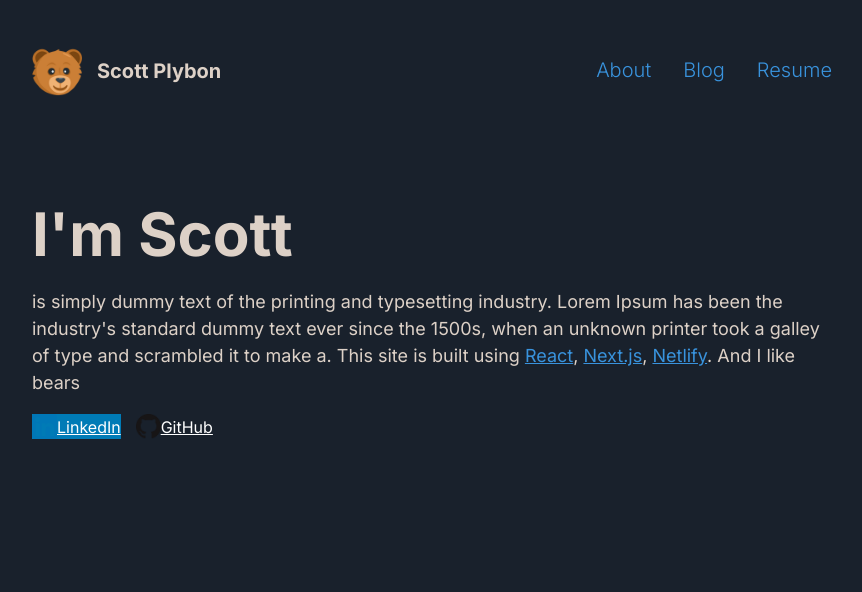
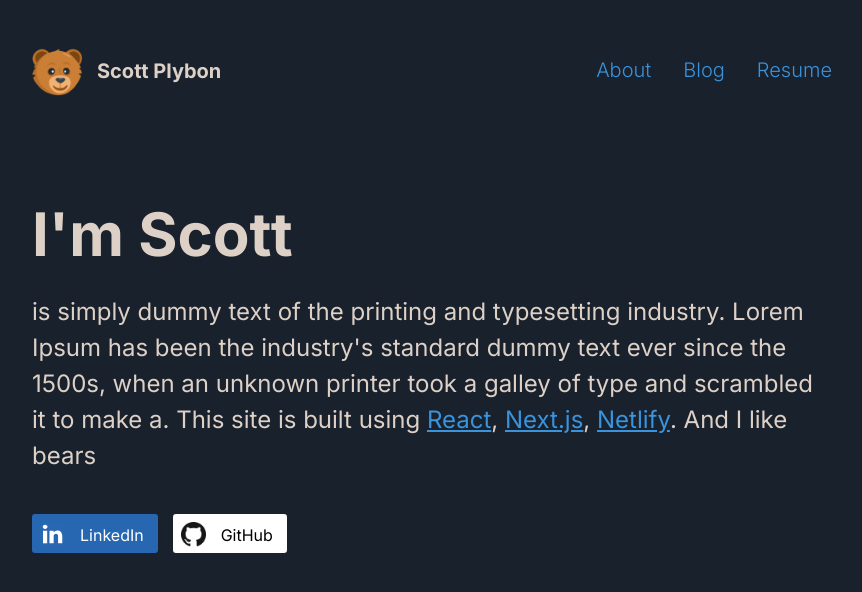
Before and after one commit to splybon/portfolio, a Next.js app: page / in a window 1280 px wide. Shown: the top 592 px of the page, without its empty margins (208-1070 px from the left). Built offline with nearby package versions, Linux system fonts and the light colour scheme.

Commit message:
Creating social Icons on home page

```diff
--- a/pages/index.js
+++ b/pages/index.js
@@ -14,14 +14,22 @@ export default function Home() {
         <a href="https://www.netlify.com/">Netlify</a>. And I like bears
       </p>
       <ul className={styles.socialList}>
-        <li className={`${styles.socialLink} ${styles.linkedIn}`}>
-          <a href="https://www.linkedin.com/in/scott-plybon-0b923786">
+        <li className={styles.linkedin}>
+          <a
+            target="_blank"
+            href="https://www.linkedin.com/in/scott-plybon-0b923786"
+            className={styles.socialLink}
+          >
             <img src="/LinkedIn.svg" className={styles.socialImage} />
             LinkedIn
           </a>
         </li>
-        <li className={styles.socialLink}>
-          <a href="https://github.com/splybon">
+        <li className={styles.github}>
+          <a
+            href="https://github.com/splybon"
+            target="_blank"
+            className={styles.socialLink}
+          >
             <img src="/Github.png" className={styles.socialImage} />
             GitHub
           </a>
--- a/pages/index.module.css
+++ b/pages/index.module.css
@@ -4,40 +4,57 @@
 
 .title {
   font-size: 60px;
-  margin-bottom: 0.3em;
+  margin-bottom: 20px;
   font-weight: 700;
 }
 
 .description {
-  font-size: 18px;
+  font-size: 24px;
   line-height: 1.5;
 }
 
+.socialItem {
+  list-style: none;
+  margin-right: 15px;
+  border-radius: 3px;
+}
+
+.linkedin {
+  composes: socialItem;
+  background-color: #2767b2;
+}
+
+.linkedin a {
+  color: #fff;
+}
+
+.github {
+  composes: socialItem;
+  background-color: #fff;
+}
+
+.github a {
+  color: #000;
+}
+
 .socialList {
+  margin-top: 40px;
   display: flex;
   padding: 0;
 }
 
-.linkedIn {
-  background-color: #007bb6;
-}
-
 .socialLink {
-  list-style: none;
-  margin-left: 15px;
-}
-
-.socialLink:first-of-type {
-  margin: 0;
-}
-
-.socialLink a {
   display: flex;
   align-items: center;
-  color: #fff;
+  text-decoration: none;
+  display: flex;
+  align-items: center;
+  padding: 8px 14px 6px 0;
 }
 
 .socialImage {
   width: 25px;
   height: auto;
+  margin-right: 15px;
+  margin-left: 8px;
 }
```
Also changed, not shown: public/LinkedIn.svg, public/vercel.svg (deleted).
